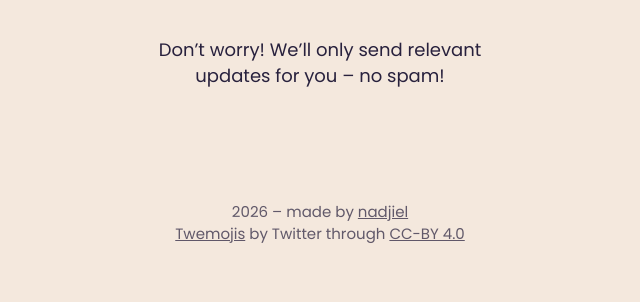
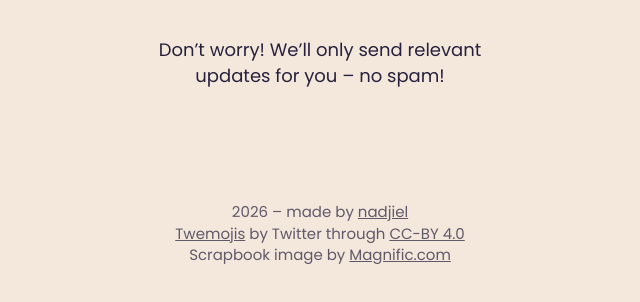
Before and after one commit to remanesce/remanesce-waitlist, a plain HTML site: page index.html in a window 1280 px wide. Shown: the part 2312-2614 px from the top of the page, without its empty margins (320-960 px from the left). Drawn offline with nearby package versions, Linux system fonts and the light colour scheme; a script that the page names is missing.

Commit message:
:art: style: disclaimed magnific rights

```diff
--- a/index.html
+++ b/index.html
@@ -216,6 +216,14 @@
         aria-label="CC-BY 4.0 website (opens in a new tab)"
       >CC-BY 4.0</a>
     </p>
+    <p>
+      Scrapbook image by
+      <a
+        href="https://www.magnific.com"
+        target="_blank"
+        rel="noopener noreferrer"
+        aria-label="Magnific website (opens in a new tab)"
+      >Magnific.com</a></p>
   </footer>
 
   <script src="/js/script.js"></script>
```
